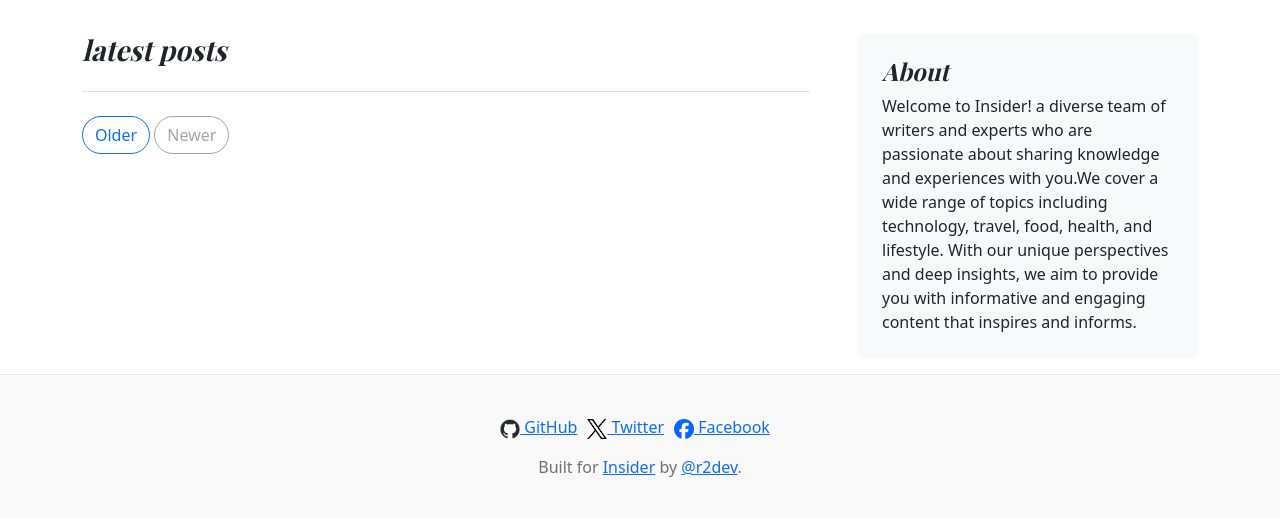
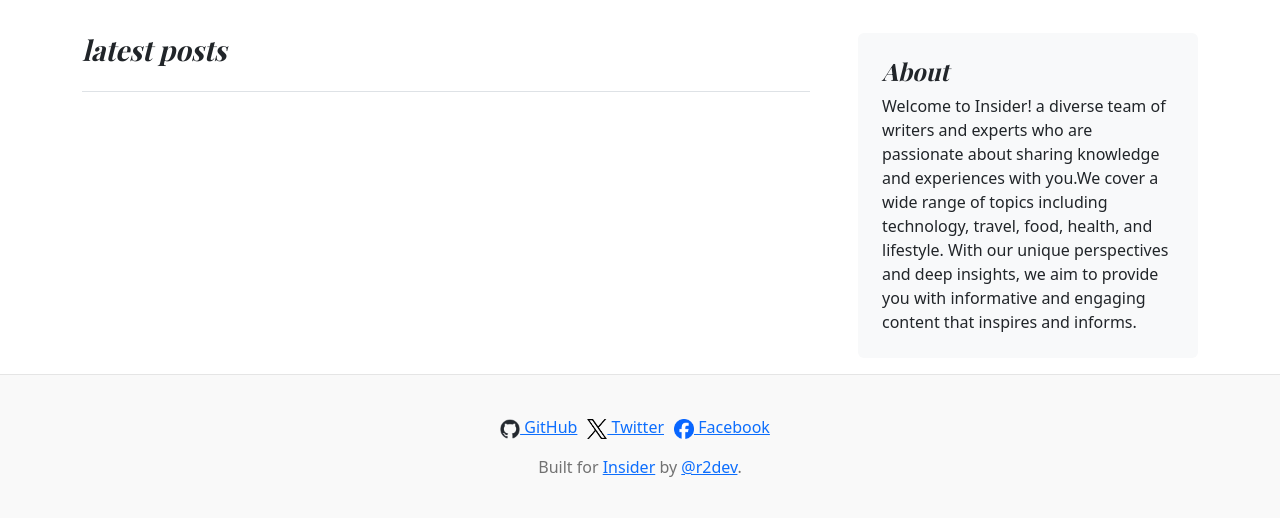
Before and after one commit to rotu-me/Insider, a Flask app: template templates/homepage.html in a window 1280 px wide. Shown: the part 88-606 px from the top of the page. Run offline with Flask 3, Linux system fonts and the light colour scheme; the template is opened without the code that fills it, so the values that code supplies are empty.

Commit message:
Update requirement.txt

```diff
--- a/templates/homepage.html
+++ b/templates/homepage.html
@@ -77,10 +77,6 @@
             <hr>
           </article>
           {% endfor%}
-          <nav class="blog-pagination" aria-label="Pagination">
-            <a class="btn btn-outline-primary rounded-pill" href="#">Older</a>
-            <a class="btn btn-outline-secondary rounded-pill disabled">Newer</a>
-          </nav>
         </div>
         <div class="col-md-4">
           <div class="position-sticky" style="top: 2rem;">
```
